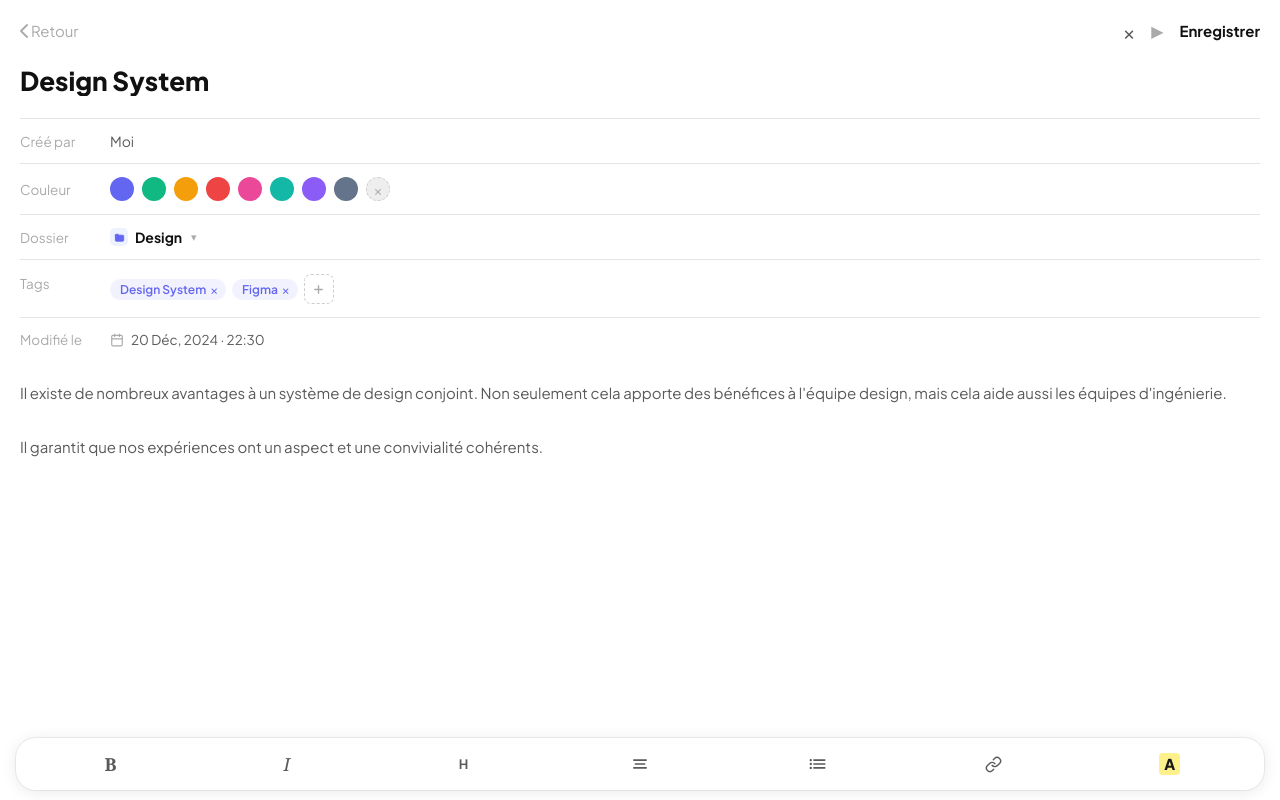
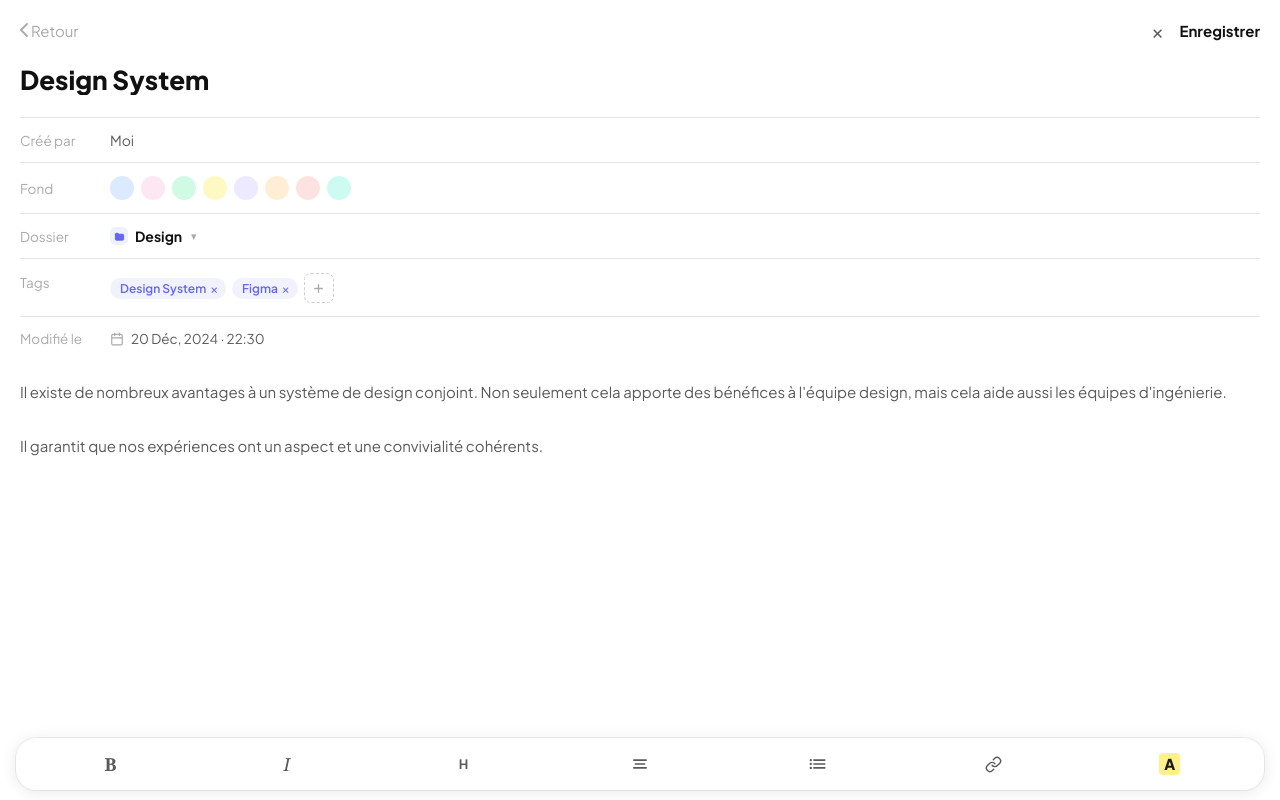
Before and after one commit to zapatillasnews-cmd/NotesParfaites, a React (Vite) app: page / in a window 1280 px wide. Both pictures are taken after a click on the element 327 px from the left and 247 px from the top of the page. Built offline with nearby package versions, Linux system fonts and the light colour scheme.

Commit message:
Fond coloré par note, +couleurs surlignage, favicon SVG, notifs fix, sans présentation

```diff
--- a/index.html
+++ b/index.html
@@ -9,6 +9,8 @@
     <meta name="apple-mobile-web-app-title" content="Notes" />
     <meta name="theme-color" media="(prefers-color-scheme: light)" content="#F4F4F4">
     <meta name="theme-color" media="(prefers-color-scheme: dark)" content="#0A0A0A">
+    <link rel="icon" href="/icon.svg" type="image/svg+xml" />
+    <link rel="icon" href="/icone.PNG" type="image/png" />
     <link rel="apple-touch-icon" href="/icone.PNG" />
     <link rel="preconnect" href="https://fonts.googleapis.com" />
     <link rel="preconnect" href="https://fonts.gstatic.com" crossorigin />
--- a/src/components/NoteCard.jsx
+++ b/src/components/NoteCard.jsx
@@ -12,17 +12,17 @@ export default function NoteCard({ note, onOpen, onTogglePin, t, dark, compact =
     onOpen(note);
   };
 
+  const cardBg = (!dark && note.noteBackground) ? note.noteBackground : t.card;
+
   return (
     <div
       {...lp.handlers}
       onClick={handleClick}
       style={{
-        background: t.card,
+        background: cardBg,
         borderRadius: 16,
         boxShadow: selected ? `0 0 0 2.5px ${t.accent}, ${t.shadow}` : t.shadow,
-        borderLeft: note.color ? `4px solid ${note.color}` : 'none',
         padding: compact ? '13px' : '14px 16px',
-        paddingLeft: note.color ? (compact ? '11px' : '13px') : (compact ? '13px' : '16px'),
         display: 'flex', alignItems: 'flex-start',
         gap: compact ? 8 : 12,
         transform: lp.active ? 'scale(0.97)' : 'scale(1)',
--- a/src/screens/NoteDetailScreen.jsx
+++ b/src/screens/NoteDetailScreen.jsx
@@ -1,16 +1,26 @@
 import { useState, useRef, useEffect } from 'react';
 import { IcPlus, IcFolderN, IcCalendar } from '../icons';
-import PresentationScreen from './PresentationScreen';
 
-const COLORS = [
-  { color: '#6366F1', bg: '#EEF2FF' },
-  { color: '#10B981', bg: '#DCFCE7' },
-  { color: '#F59E0B', bg: '#FEF3C7' },
-  { color: '#EF4444', bg: '#FEF2F2' },
-  { color: '#EC4899', bg: '#FDF2F8' },
-  { color: '#14B8A6', bg: '#CCFBF1' },
-  { color: '#8B5CF6', bg: '#F5F3FF' },
-  { color: '#64748B', bg: '#F1F5F9' },
+const NOTE_BACKGROUNDS = [
+  '#DBEAFE', // bleu
+  '#FCE7F3', // rose
+  '#D1FAE5', // vert
+  '#FEF9C3', // jaune
+  '#EDE9FE', // mauve
+  '#FFEDD5', // orange
+  '#FEE2E2', // rouge
+  '#CCFBF1', // turquoise
+];
+
+const HIGHLIGHT_COLORS = [
+  '#FEF08A', // jaune
+  '#FED7AA', // orange
+  '#FBCFE8', // rose
+  '#FECACA', // rouge
+  '#BBF7D0', // vert
+  '#99F6E4', // turquoise
+  '#BAE6FD', // bleu
+  '#DDD6FE', // violet
 ];
 
 const MRow = ({ label, children, last = false, alignTop = false, t }) => (
@@ -30,25 +40,23 @@ const FmtBtn = ({ onPress, children }) => (
 );
 
 export default function NoteDetailScreen({ note: init, onBack, onUpdate, onDelete, dark, t, folders, subfolders = {} }) {
-  const [title,            setTitle]            = useState(init.title);
-  const [tags,             setTags]             = useState([...(init.tags || [])]);
-  const [author,           setAuthor]           = useState(init.author || 'Moi');
-  const [folder,           setFolder]           = useState(init.folder || (folders?.[0]?.name ?? ''));
-  const [subfolder,        setSubfolder]        = useState(init.subfolder || null);
-  const [showFolders,      setShowFolders]      = useState(false);
-  const [expandedFolder,   setExpandedFolder]   = useState(folder);
-  const [addingTag,        setAddingTag]        = useState(false);
-  const [tagInput,         setTagInput]         = useState('');
-  const [headingLevel,     setHeadingLevel]     = useState('');
-  const [isCentered,       setIsCentered]       = useState(false);
-  const [bulletMode,       setBulletMode]       = useState(false);
-  const [confirmDel,       setConfirmDel]       = useState(false);
-  const [showLinkInput,    setShowLinkInput]    = useState(false);
-  const [linkUrl,          setLinkUrl]          = useState('');
-  const [showHighlight,    setShowHighlight]    = useState(false);
-  const [noteColor,        setNoteColor]        = useState(init.noteColor || null);
-  const [noteColorBg,      setNoteColorBg]      = useState(init.noteColorBg || null);
-  const [showPresentation, setShowPresentation] = useState(false);
+  const [title,          setTitle]          = useState(init.title);
+  const [tags,           setTags]           = useState([...(init.tags || [])]);
+  const [author,         setAuthor]         = useState(init.author || 'Moi');
+  const [folder,         setFolder]         = useState(init.folder || (folders?.[0]?.name ?? ''));
+  const [subfolder,      setSubfolder]      = useState(init.subfolder || null);
+  const [showFolders,    setShowFolders]    = useState(false);
+  const [expandedFolder, setExpandedFolder] = useState(folder);
+  const [addingTag,      setAddingTag]      = useState(false);
+  const [tagInput,       setTagInput]       = useState('');
+  const [headingLevel,   setHeadingLevel]   = useState('');
+  const [isCentered,     setIsCentered]     = useState(false);
+  const [bulletMode,     setBulletMode]     = useState(false);
+  const [confirmDel,     setConfirmDel]     = useState(false);
+  const [showLinkInput,  setShowLinkInput]  = useState(false);
+  const [linkUrl,        setLinkUrl]        = useState('');
+  const [showHighlight,  setShowHighlight]  = useState(false);
+  const [noteBackground, setNoteBackground] = useState(init.noteBackground || null);
 
   const bodyRef       = useRef(null);
   const tagInputRef   = useRef(null);
@@ -81,9 +89,12 @@ export default function NoteDetailScreen({ note: init, onBack, onUpdate, onDelet
 
   const folderData    = folders?.find(f => f.name === folder);
   const subfolderData = subfolder ? (subfolders[folder] || []).find(sf => sf.name === subfolder) : null;
-  const activeColor   = noteColor || subfolderData?.color || folderData?.color || '#6366F1';
-  const activeBg      = noteColorBg || subfolderData?.bg  || folderData?.bg    || '#EEF2FF';
+  const activeColor   = subfolderData?.color || folderData?.color || '#6366F1';
+  const activeBg      = subfolderData?.bg    || folderData?.bg    || '#EEF2FF';
   const folderLabel   = subfolder ? `${folder} › ${subfolder}` : folder;
+
+  // Background: use chosen note background in light mode, default card in dark mode
+  const screenBg = (!dark && noteBackground) ? noteBackground : t.card;
 
   const save = () => {
     const now  = new Date();
@@ -95,9 +106,9 @@ export default function NoteDetailScreen({ note: init, onBack, onUpdate, onDelet
       ...init, title, tags, author, folder, subfolder,
       body: bodyHTML, preview: bodyText.slice(0, 100),
       date, time, updatedAt: Date.now(),
-      noteColor, noteColorBg,
-      color:      noteColor   || folderData?.color || init.color,
-      colorLight: noteColorBg || folderData?.bg    || init.colorLight,
+      noteBackground,
+      color:      folderData?.color || init.color,
+      colorLight: folderData?.bg    || init.colorLight,
     });
     onBack();
   };
@@ -161,10 +172,8 @@ export default function NoteDetailScreen({ note: init, onBack, onUpdate, onDelet
 
   const c = t.text2;
 
-  const currentNote = { ...init, title, body: bodyRef.current?.innerHTML || init.body, color: activeColor };
-
   return (
-    <div style={{ height: '100%', display: 'flex', flexDirection: 'column', background: t.card, transition: 'background .3s', position: 'relative' }}>
+    <div style={{ height: '100%', display: 'flex', flexDirection: 'column', background: screenBg, transition: 'background .3s' }}>
 
       {/* Header */}
       <div style={{ padding: '20px 20px 0', flexShrink: 0 }}>
@@ -184,9 +193,6 @@ export default function NoteDetailScreen({ note: init, onBack, onUpdate, onDelet
               <>
                 <button onClick={() => setConfirmDel(true)} style={{ background: 'transparent', border: 'none', padding: 0, lineHeight: 1 }}>
                   <span style={{ fontSize: 20, color: t.text2, fontWeight: 300, lineHeight: 1 }}>×</span>
-                </button>
-                <button onClick={() => setShowPresentation(true)} style={{ background: 'transparent', border: 'none', padding: 0 }}>
-                  <span style={{ fontSize: 16, color: t.text3 }}>▶</span>
                 </button>
                 <button onClick={save} style={{ background: 'transparent', border: 'none', padding: 0 }}>
                   <span style={{ fontSize: 15, color: t.text, fontWeight: 700 }}>Enregistrer</span>
@@ -217,21 +223,26 @@ export default function NoteDetailScreen({ note: init, onBack, onUpdate, onDelet
             />
           </MRow>
 
-          <MRow label="Couleur" t={t}>
-            <div style={{ display: 'flex', gap: 8, flexWrap: 'wrap', alignItems: 'center' }}>
-              {COLORS.map(col => (
+          <MRow label="Fond" t={t}>
+            <div style={{ display: 'flex', gap: 7, flexWrap: 'wrap', alignItems: 'center' }}>
+              {NOTE_BACKGROUNDS.map(col => (
                 <button
-                  key={col.color}
-                  onClick={() => { setNoteColor(col.color); setNoteColorBg(col.bg); }}
-                  style={{ width: 24, height: 24, borderRadius: '50%', background: col.color, border: noteColor === col.color ? `3px solid ${col.color}` : '2px solid transparent', outline: noteColor === col.color ? '2px solid white' : 'none', boxSizing: 'border-box', flexShrink: 0, padding: 0, cursor: 'pointer' }}
+                  key={col}
+                  onClick={() => setNoteBackground(noteBackground === col ? null : col)}
+                  style={{
+                    width: 24, height: 24, borderRadius: '50%', background: col, padding: 0, cursor: 'pointer', flexShrink: 0,
+                    border: noteBackground === col ? `2px solid ${t.accent}` : `2px solid transparent`,
+                    outline: noteBackground === col ? `2px solid ${col}` : 'none',
+                    boxSizing: 'border-box',
+                  }}
                 />
               ))}
-              <button
-                onClick={() => { setNoteColor(null); setNoteColorBg(null); }}
-                style={{ width: 24, height: 24, borderRadius: '50%', background: t.card2, border: `1.5px dashed ${t.border2}`, display: 'flex', alignItems: 'center', justifyContent: 'center', fontSize: 14, color: t.text3, cursor: 'pointer', flexShrink: 0, padding: 0 }}
-              >
-                ×
-              </button>
+              {noteBackground && (
+                <button
+                  onClick={() => setNoteBackground(null)}
+                  style={{ width: 24, height: 24, borderRadius: '50%', background: t.card2, border: `1.5px dashed ${t.border2}`, display: 'flex', alignItems: 'center', justifyContent: 'center', fontSize: 14, color: t.text3, cursor: 'pointer', flexShrink: 0, padding: 0 }}
+                >×</button>
+              )}
             </div>
           </MRow>
 
@@ -352,19 +363,19 @@ export default function NoteDetailScreen({ note: init, onBack, onUpdate, onDelet
       </div>
 
       {/* Format toolbar */}
-      <div style={{ flexShrink: 0, padding: '6px 16px 10px', background: t.card, transition: 'background .3s' }}>
-        <div style={{ display: 'flex', alignItems: 'center', height: 52, background: t.card, borderRadius: 20, padding: '0 6px', boxShadow: t.toolbarShadow }}>
+      <div style={{ flexShrink: 0, padding: '6px 16px 10px', background: screenBg, transition: 'background .3s' }}>
+        <div style={{ display: 'flex', alignItems: 'center', height: 52, background: screenBg, borderRadius: 20, padding: '0 6px', boxShadow: t.toolbarShadow }}>
 
           {showHighlight ? (
-            <div style={{ display: 'flex', alignItems: 'center', width: '100%', height: '100%', gap: 10, padding: '0 14px' }}>
-              {['#FEF08A', '#FBCFE8', '#BBF7D0', '#BAE6FD'].map(col => (
+            <div style={{ display: 'flex', alignItems: 'center', width: '100%', height: '100%', gap: 6, padding: '0 10px' }}>
+              {HIGHLIGHT_COLORS.map(col => (
                 <button key={col} onClick={() => applyHighlight(col)}
-                  style={{ width: 28, height: 28, borderRadius: '50%', background: col, border: 'none', flexShrink: 0, cursor: 'pointer', touchAction: 'manipulation' }} />
+                  style={{ width: 26, height: 26, borderRadius: '50%', background: col, border: 'none', flexShrink: 0, cursor: 'pointer', touchAction: 'manipulation', padding: 0 }} />
               ))}
               <button onClick={() => applyHighlight('none')}
-                style={{ fontSize: 12, color: t.text3, background: 'transparent', border: 'none', fontFamily: 'inherit', flexShrink: 0, touchAction: 'manipulation' }}>Effacer</button>
+                style={{ fontSize: 11, color: t.text3, background: 'transparent', border: 'none', fontFamily: 'inherit', flexShrink: 0, touchAction: 'manipulation', whiteSpace: 'nowrap' }}>✕</button>
               <button onClick={() => setShowHighlight(false)}
-                style={{ fontSize: 20, color: t.text3, background: 'transparent', border: 'none', marginLeft: 'auto', lineHeight: 1, touchAction: 'manipulation' }}>×</button>
+                style={{ fontSize: 20, color: t.text3, background: 'transparent', border: 'none', marginLeft: 'auto', lineHeight: 1, touchAction: 'manipulation', padding: '0 2px' }}>×</button>
             </div>
           ) : showLinkInput ? (
             <div style={{ display: 'flex', alignItems: 'center', width: '100%', height: '100%', gap: 8, padding: '0 12px' }}>
@@ -430,10 +441,6 @@ export default function NoteDetailScreen({ note: init, onBack, onUpdate, onDelet
 
         </div>
       </div>
-
-      {showPresentation && (
-        <PresentationScreen note={currentNote} onClose={() => setShowPresentation(false)} dark={dark} />
-      )}
     </div>
   );
 }
```
Also changed, not shown: src/App.jsx (+28 -17 lines).
